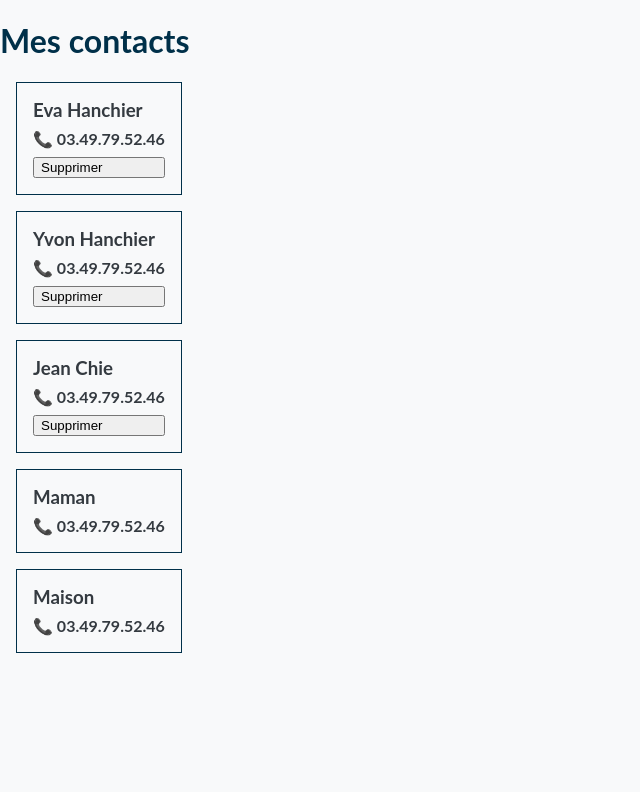
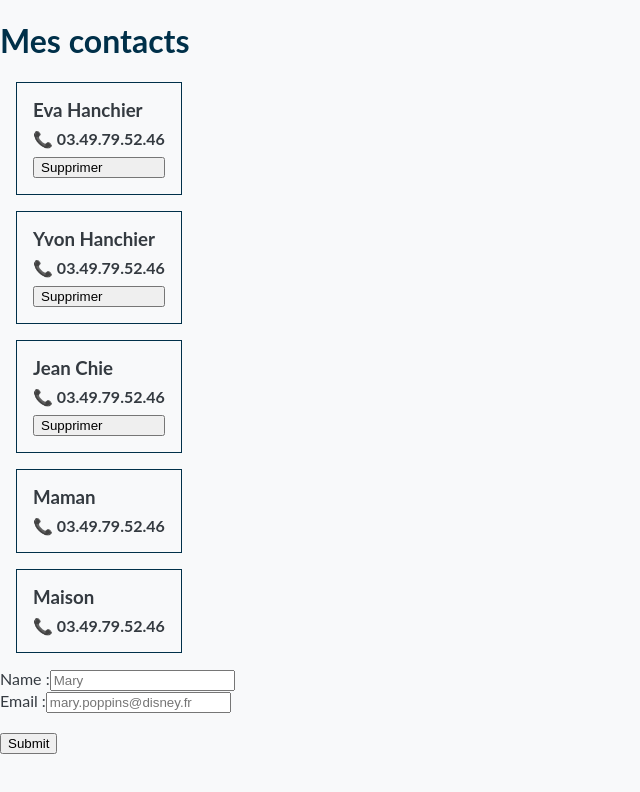
Before and after one commit to VanTej/CRA-initiation, a React (Create React App) app: page / in a window 1280 px wide. Shown: the top 792 px of the page, without its empty margins (0-640 px from the left). Built offline with nearby package versions, Linux system fonts and the light colour scheme.

Commit message:
RB11 quest

```diff
--- a/src/components/App.js
+++ b/src/components/App.js
@@ -1,5 +1,6 @@
 import "../style/App.css";
 import Contact from "./Contact";
+import SignupForm from "./SignupForm";
 
 const contactInfo = [
   {
@@ -47,6 +48,7 @@ function App() {
           isDeletable={contact.isDeletable}
         />
       ))}
+      <SignupForm />
     </div>
   );
 }
--- /dev/null
+++ b/src/components/SignupForm.js
@@ -0,0 +1,42 @@
+import { useState } from "react";
+
+export default function SignupForm() {
+  const [name, setName] = useState("");
+  const [email, setEmail] = useState("");
+
+  const display = (e) => {
+    e.preventDefault();
+    console.log(name, email);
+  };
+
+  return (
+    <form>
+      <label htmlFor="name">
+        Name :
+        <input
+          type="text"
+          name="name"
+          id="name"
+          placeholder="Mary"
+          onChange={(event) => setName(event.target.value)}
+        />
+      </label>
+      <br />
+      <label htmlFor="email">
+        Email :
+        <input
+          type="email"
+          name="email"
+          id="email"
+          placeholder="mary.poppins@disney.fr"
+          onChange={(event) => setEmail(event.target.value)}
+        />
+      </label>
+      <br />
+      <br />
+      <button type="submit" onClick={display}>
+        Submit
+      </button>
+    </form>
+  );
+}
```
